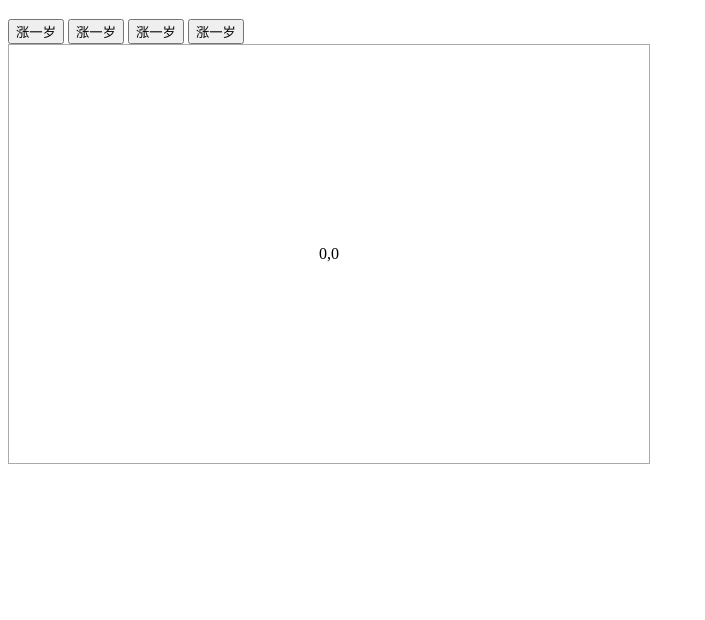
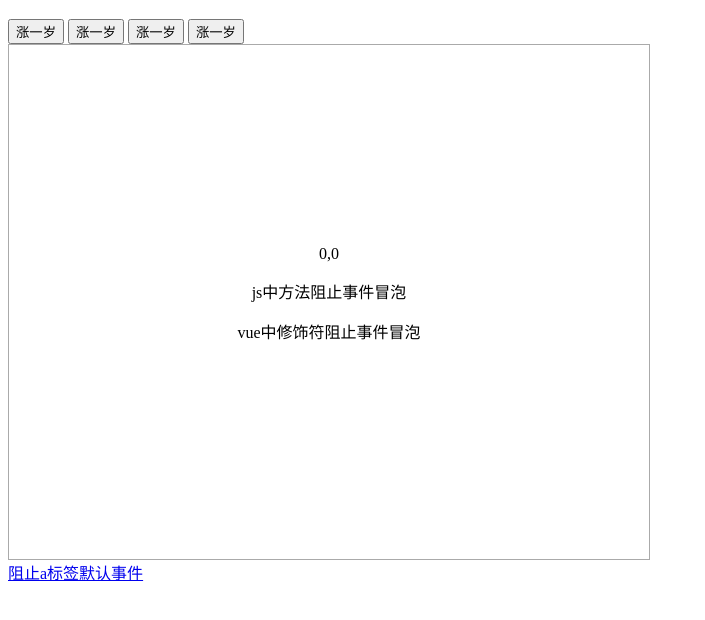
Before and after one commit to MomaYang/vue2.0, a plain HTML site: page index.html in a window 1280 px wide. Shown: the part 70-690 px from the top of the page, without its empty margins (0-705 px from the left). Drawn offline with nearby package versions, Linux system fonts and the light colour scheme.

Commit message:
事件修饰符

```diff
--- a/app.js
+++ b/app.js
@@ -15,10 +15,18 @@ new Vue({
 		subtract: function(time){
 			this.age -= time;
 		},
+		//怎样拿到当前鼠标的值，在js当中有这个一样值event
 		updateXY:function(event){
 			// console.log(event)
 			this.x = event.offsetX;
 			this.y = event.offsetY;
+		},
+		stopMoving: function(event){
+			// js阻止事件冒泡
+			event.stopPropagation();
+		},
+		alert: function(){
+			alert("hello world!")
 		}
 	}
 });
--- a/index.html
+++ b/index.html
@@ -11,7 +11,8 @@
 	<div id="vue-app">
 		<h1>{{name}} {{age}}</h1>
 		<!-- 鼠标单击事件 -->
-		<button v-on:click="add(1)">涨一岁</button>
+		<!-- .once 修饰符只触发一次 -->
+		<button v-on:click.once="add(1)">涨一岁</button>
 		<!-- @是v-on的简写符号 -->
 		<button @click="subtract(1)">涨一岁</button>
 		<!-- 鼠标双击事件 -->
@@ -19,7 +20,14 @@
 		<button v-on:dblclick="subtract(10)">涨一岁</button>
 
 		<!-- 鼠标事件 -->
-		<div id="canvas" v-on:mousemove="updateXY">{{x}},{{y}}</div>
+		<div id="canvas" v-on:mousemove="updateXY">{{x}},{{y}}
+			<!-- 阻止事件冒泡 -->
+			<p v-on:mousemove="stopMoving">js中方法阻止事件冒泡</p>
+			<p v-on:mousemove.stop="">vue中修饰符阻止事件冒泡</p>
+		</div>
+
+		<!-- 阻止默认事件  .prevent 修饰符 -->
+		<a v-on:click.prevent="alert()" href="http://www.baidu.com">阻止a标签默认事件</a>
 	</div>
 	<script src="app.js"></script>
 </body>
```
